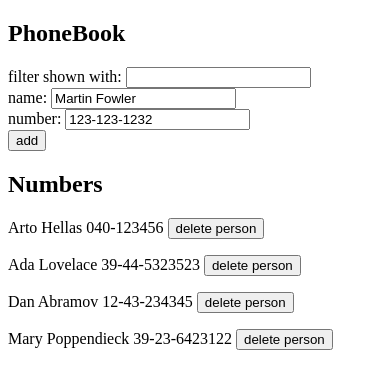
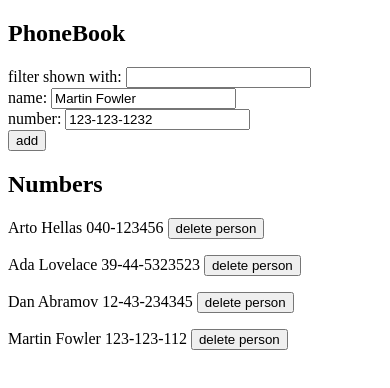
Before and after one commit to Edo90/FullStackCourse-Part2, a React (Create React App) app in the folder part2/the_phonebook/: page / in a window 390 px wide. Shown: the top 388 px of the page. Built offline with nearby package versions, Linux system fonts and the light colour scheme; data requests are answered from the project's data file.

Commit message:
Phonebook step10

```diff
--- a/part2/the_phonebook/db.json
+++ b/part2/the_phonebook/db.json
@@ -16,8 +16,8 @@
       "id": 3
     },
     {
-      "name": "Mary Poppendieck",
-      "number": "39-23-6423122",
+      "name": "Martin Fowler",
+      "number": "123-123-112",
       "id": 4
     }
   ]
--- a/part2/the_phonebook/src/App.js
+++ b/part2/the_phonebook/src/App.js
@@ -27,14 +27,34 @@ const App = () => {
   const addNewName = (event) => {
     event.preventDefault()
 
-    if (newName === "") {
+    if (newName === "" && newPhoneNumber === "") {
       alert(`you shouldn't add blank spaces`)
       return;
     }
-    else if (isNewNameAdded({ newName })) {
-      alert(`${newName} is already added to phoneBook`)
-      return;
+
+    const existingPerson = persons.find(p => p.name === newName)
+    if(existingPerson !== undefined && window.confirm(`${newName} is already added to phonebook, do you want to replace old number with the new one?`))
+    {
+      const updatedPerson = {...existingPerson,number: newPhoneNumber}
+      phonebookService.updatePerson(updatedPerson)
+        .then(response => {
+         setPersons(persons.map(person => person.id !== existingPerson.id ? person : response))
+         clearFields()
+        })
+        .catch(error => {
+          alert(`${newName} couldn't be updated`)
+        })
+        return;
     }
+
+    // else if (isNewNameAdded({ newName })) {
+    //   if())
+    //   {
+    //     const person = persons.find(p => p.name === newName)
+    //   }else{
+    //     return;
+    //   }
+    // }
 
     const person = {
       name: newName,
@@ -42,8 +62,8 @@ const App = () => {
     }
 
     phonebookService.create(person).then(
-      reponse => {
-        setPersons(persons.concat(person))
+      personResult => {
+        setPersons(persons.concat(personResult))
         clearFields()
       }
     ).catch(error => {
@@ -73,7 +93,7 @@ const App = () => {
     if(window.confirm(`Are you sure you want to delete ${person.name}?`)){
         phonebookService.deletePerson(person.id)
         .then(response => {
-          getPeopleFiltered()
+          setPersons(persons.filter(p => p.id !== person.id))
         })
         .catch(error => {
           alert(`Unable to delete '${person.name}'`)
@@ -87,10 +107,6 @@ const App = () => {
     const peopleFiltered = persons.filter(person => person.name.toLowerCase().includes(filterName.toLowerCase()))
 
     return peopleFiltered.map(person => <Person key={person.id} person={person} handlePersonDelete={deletePersonById}></Person>)
-  }
-
-  const isNewNameAdded = ({ newName }) => {
-    return persons.filter(person => person.name === newName).length > 0
   }
 
   return (
--- a/part2/the_phonebook/src/services/phonebooks.js
+++ b/part2/the_phonebook/src/services/phonebooks.js
@@ -18,8 +18,14 @@ const deletePerson = (id) =>{
     return request.then(response => response.data)
 }
 
+const updatePerson = (updatePerson) => {
+    const request = axios.put(`${baseUrl}/${updatePerson.id}`,updatePerson)
+    return request.then(response => response.data)
+}
+
 export default{
     getAll,
     create,
-    deletePerson
+    deletePerson,
+    updatePerson
 }
```
